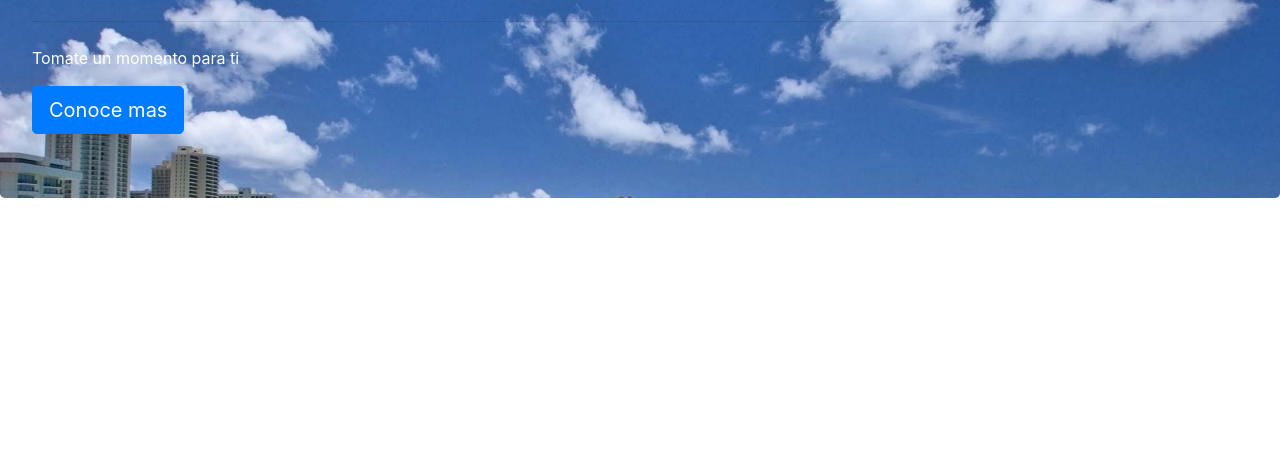
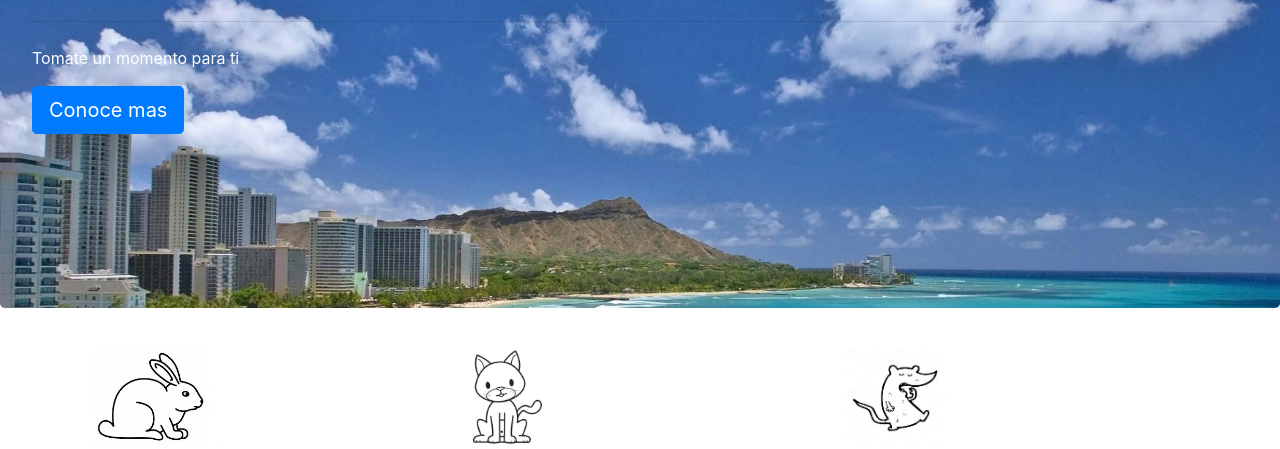
Before and after one commit to cibmex/Landing, a plain HTML site: page index.html in a window 1280 px wide. Shown: the part 228-677 px from the top of the page. Drawn offline with nearby package versions, Linux system fonts and the light colour scheme.

Commit message:
Agregado Linea Transportes

```diff
--- a/index.css
+++ b/index.css
@@ -1,5 +1,10 @@
 .portada{
+    height: 60vh;
     background-image: url("honolulu.jpg");
     background-size: cover;
     color: white;
 }
+
+#transportes img{
+    height: 100px;
+}
--- a/index.html
+++ b/index.html
@@ -11,7 +11,7 @@
     <title>Hello, world!</title>
 </head>
 <body>
-    <nav class="navbar navbar-expand-lg navbar-dark bg-danger text-center">
+    <nav class="navbar navbar-expand-lg navbar-dark bg-danger">
         <!-- <a class="navbar-brand" href="#">Navbar</a> -->
         <!-- <button class="navbar-toggler" type="button" data-toggle="collapse" data-target="#navbarNav" aria-controls="navbarNav" aria-expanded="false" aria-label="Toggle navigation">
           <span class="navbar-toggler-icon"></span>
@@ -29,14 +29,32 @@
             </li>
           </ul>
         </div>
-      </nav>
+    </nav>
 
-      <div class="jumbotron portada">
+    <div class="jumbotron portada">
         <h1 class="display-4">Comienza la aventura</h1>
         <p class="lead">Bedu Travels es el sitio donde podràs encontrar los mejores destinos y experiencias</p>
         <hr class="my-4">
         <p>Tomate un momento para ti</p>
         <a class="btn btn-primary btn-lg" href="#" role="button">Conoce mas</a>
-      </div>
-    </body>
+    </div>
+
+    <section id="transportes" class="sha384-ggOyR0iXCbMQv3Xipma34MD pt-2 pb-2">
+        <div class="container">
+            <div class="row">
+                <div class="col">
+                    <img src="conejo.jpg" alt="conejo">
+                </div>
+                <div class="col">
+                    <img src="gato.jpg" alt="gato">
+                </div>
+                <div class="col">
+                    <img src="raton.jpg" alt="raton">
+                </div>
+            </div>
+        </div>
+        <h2 class="mt-2 mb-2">Los destinos mejor ranqueados por nuestros usuarios</h2>
+    </section>
+
+</body>
 </html>
```
Also changed, not shown: conejo.jpg (added), gato.jpg (added), raton.jpg (added).
